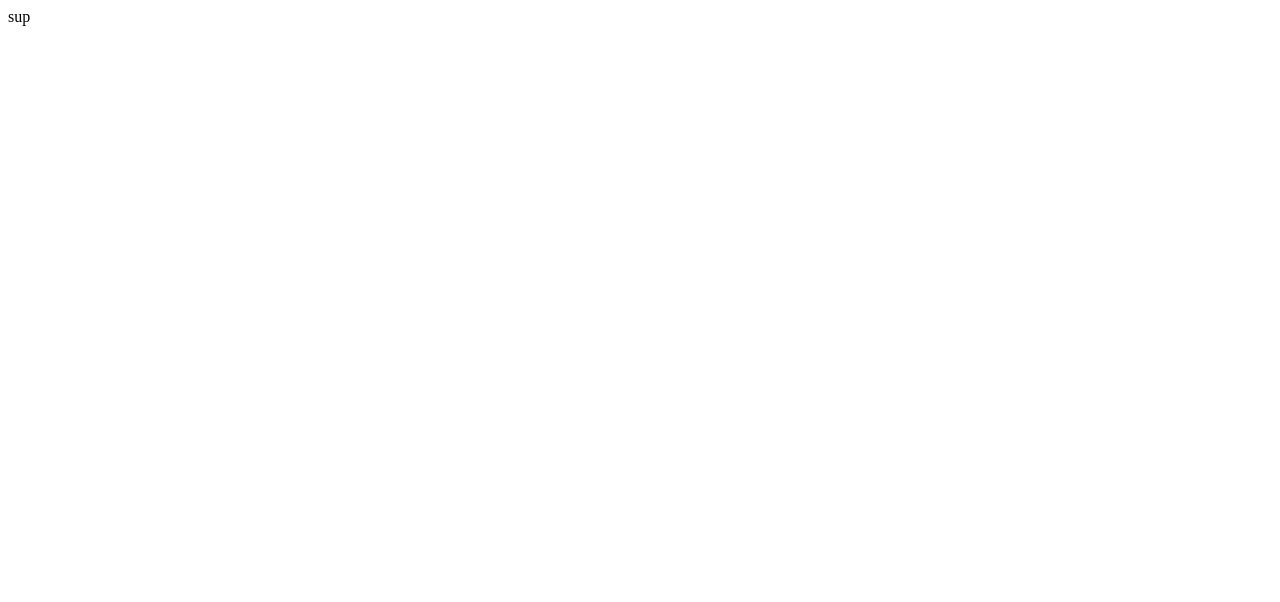
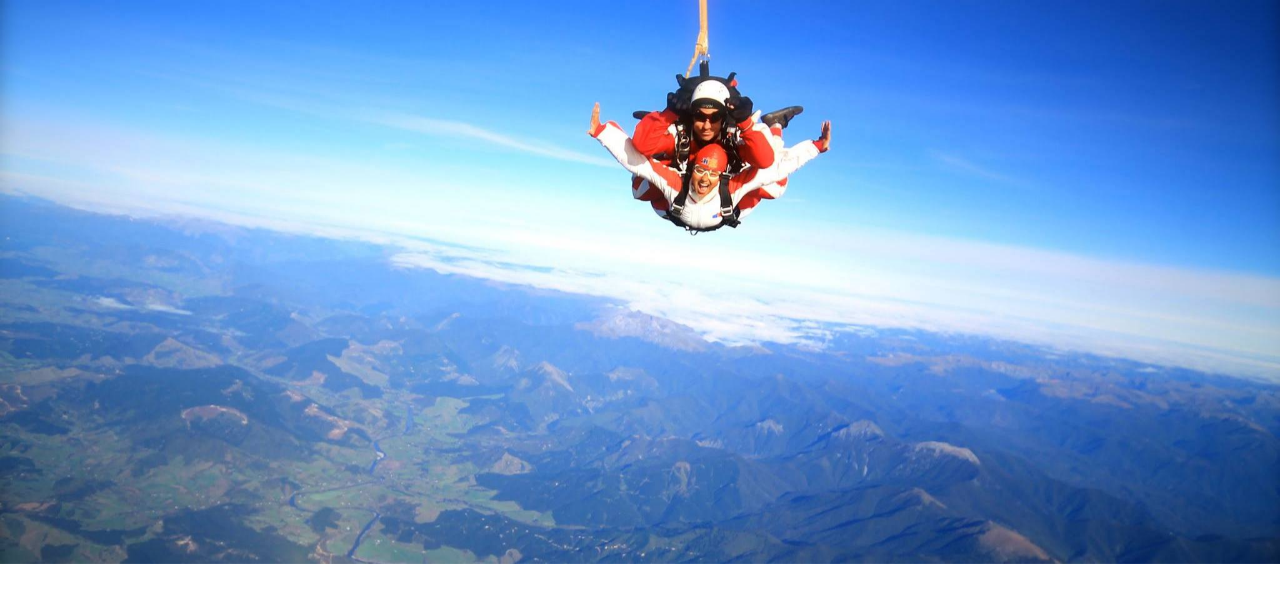
Before and after one commit to kcfin/personalwebsite, a website: page public/index.html in a window 1280 px wide. Drawn offline with Linux system fonts and the light colour scheme.

Commit message:
added picture

```diff
--- /dev/null
+++ b/public/index.css
@@ -0,0 +1,6 @@
+#skydive {
+	position: fixed;
+	top: 0;
+	left: 0;
+	width: 100%;
+}
--- a/public/index.html
+++ b/public/index.html
@@ -1,6 +1,9 @@
 <!DOCTYPE>
 <html>
+<head>
+<link rel="stylesheet" type="text/css" href="index.css">
+</head>
 	<body>
-		<p> sup </p>
+		<img id = "skydive" src = "pictures/skydive.jpg" />
 	</body>
 </html>
```
Also changed, not shown: public/pictures/skydive.jpg (added), 2 other files.
